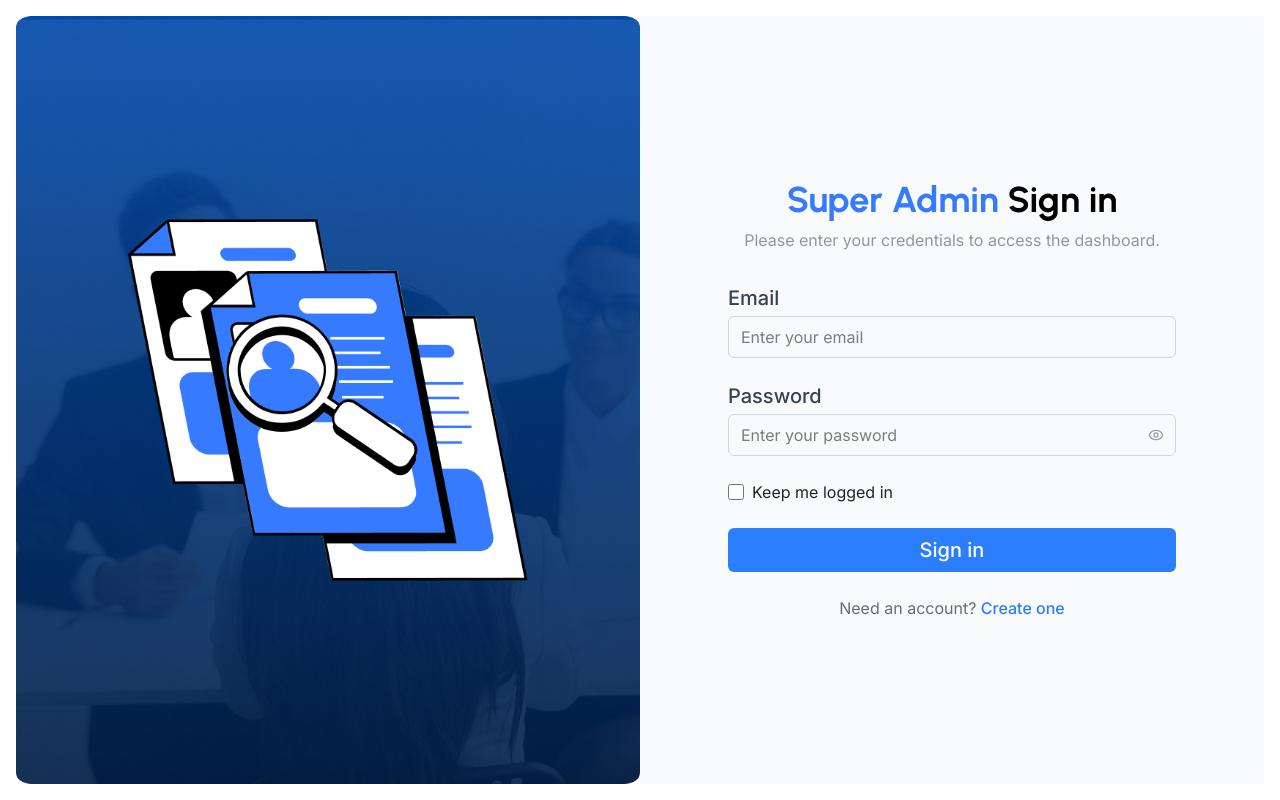
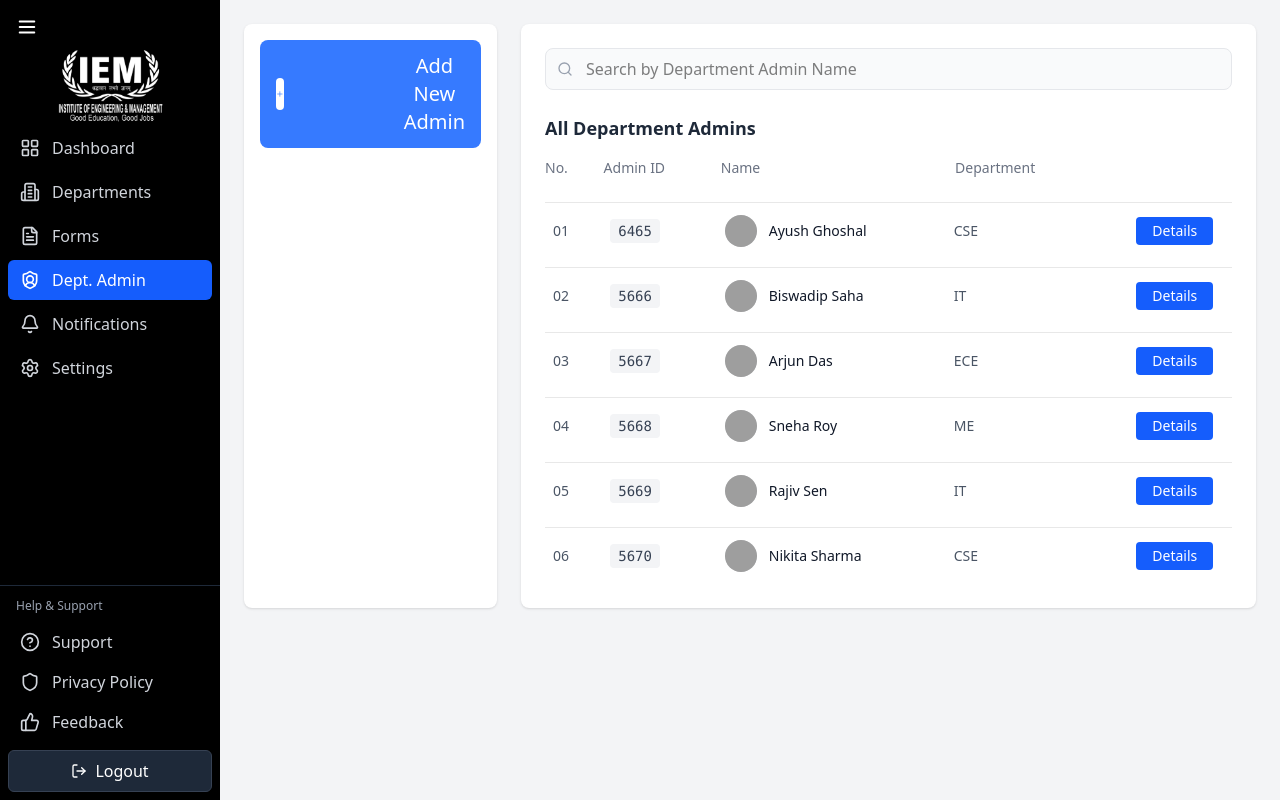
Before and after one commit to rohit-2604/iemuem_career, a React (Vite) app: page /superadmin/dept_admin in a window 1280 px wide. Before the commit this address led to /superadmin/login. Built offline with nearby package versions, Linux system fonts and the light colour scheme; no server answers; grey boxes are pictures that could not be loaded.

Commit message:
Add DepartmentAdmin

```diff
--- a/src/AppRoutes.jsx
+++ b/src/AppRoutes.jsx
@@ -20,6 +20,7 @@ import ModeratorDashboard from "./pages/Admin/Dashboard";
 // User pages
 import UserDashboard from "./pages/User/Dashboard";
 import Departments from "./pages/SuperAdmin/Departments";
+import DepartmentAdminDashboard from "./pages/SuperAdmin/DepartAdminDashboard";
 
 function AppRoutes() {
   return (
@@ -38,6 +39,7 @@ function AppRoutes() {
         <Route path="dashboard" element={<SuperAdminDashboard />} />
         <Route path="departments" element={<Departments />} />
         <Route path="forms" element={<SuperAdminForms />} />
+        <Route path="dept_admin" element={<DepartmentAdminDashboard />} />
       </Route>
 
       {/* Moderator routes */}
--- /dev/null
+++ b/src/pages/SuperAdmin/DepartAdminDashboard.jsx
@@ -0,0 +1,111 @@
+
+
+import { useState } from "react"
+import { Plus, Search } from "lucide-react"
+import user from "../../assets/superadmin/user1.jpg"
+
+const adminsData = [
+  { adminId: "6465", name: "Ayush Ghoshal", department: "CSE", avatar: user },
+  { adminId: "5666", name: "Biswadip Saha", department: "IT", avatar: user  },
+  { adminId: "5667", name: "Arjun Das", department: "ECE", avatar: user  },
+  { adminId: "5668", name: "Sneha Roy", department: "ME", avatar: user  },
+  { adminId: "5669", name: "Rajiv Sen", department: "IT", avatar: user},
+  { adminId: "5670", name: "Nikita Sharma", department: "CSE", avatar: user },
+]
+
+export default function DepartmentAdminDashboard() {
+  const [searchTerm, setSearchTerm] = useState("")
+
+  const filteredAdmins = adminsData.filter(
+    (admin) =>
+      admin.name.toLowerCase().includes(searchTerm.toLowerCase()) ||
+      admin.department.toLowerCase().includes(searchTerm.toLowerCase())
+  )
+
+  return (
+    <div className="min-h-screen bg-gray-100 p-6">
+      <div className="flex flex-col lg:flex-row gap-6">
+        {/* Sidebar */}
+        <div className="w-full lg:w-1/4 ">
+          <div className="bg-white rounded-lg shadow p-4 h-full ">
+            <button
+              onClick={() => console.log("Add New Admin")}
+              className="w-full flex items-center justify-center gap-30 bg-[#367aff] text-white font-medium py-3 px-4 rounded-lg hover:bg-blue-700 transition"
+            >
+              <Plus className="w-8 h-8 bg-white text-[#367aff] rounded-lg " />
+              <div className="text-xl">
+
+              Add New Admin
+              </div>
+            </button>
+          </div>
+        </div>
+
+        {/* Main Content */}
+        <div className="w-full lg:w-3/4">
+          <div className="bg-white rounded-lg shadow p-6">
+            {/* Search Input */}
+            <div className="relative mb-6">
+              <Search className="absolute left-3 top-1/2 transform -translate-y-1/2 text-gray-400 w-4 h-4" />
+              <input
+                type="text"
+                placeholder="Search by Department Admin Name"
+                value={searchTerm}
+                onChange={(e) => setSearchTerm(e.target.value)}
+                className="w-full pl-10 pr-4 py-2 border border-gray-200 rounded-lg focus:outline-none focus:ring-2 focus:ring-blue-500 bg-gray-50"
+              />
+            </div>
+
+            {/* Table Header */}
+            <h2 className="text-lg font-semibold text-gray-800 mb-4">All Department Admins</h2>
+            <div className="grid grid-cols-12 gap-4 text-sm font-medium text-gray-500  pb-2">
+              <div className="col-span-1">No.</div>
+              <div className="col-span-2">Admin ID</div>
+              <div className="col-span-4">Name</div>
+              <div className="col-span-3">Department</div>
+              {/* <div className="col-span-2 text-center">Actions</div> */}
+            </div>
+
+            {/* Admin Rows */}
+            <div className="mt-4 space-y-2 ">
+              {filteredAdmins.map((admin, index) => (
+                <div
+                  key={admin.adminId}
+                  className="grid grid-cols-12 gap-4 items-center text-sm bg-white hover:bg-gray-50  px-2 py-3 border-t border-[#e8e8e8]"
+                >
+                  <div className="col-span-1 text-gray-600">{String(index + 1).padStart(2, "0")}</div>
+                  <div className="col-span-2">
+                    <span className="bg-gray-100 px-2 py-1 rounded font-mono text-gray-700 text-sm">
+                      {admin.adminId}
+                    </span>
+                  </div>
+                  <div className="col-span-4 flex items-center gap-3">
+                    <img
+                      src={admin.avatar}
+                      alt={admin.name}
+                      className="h-8 w-8 rounded-full object-cover bg-gray-200"
+                    />
+                    <span className="text-gray-900 font-medium">{admin.name}</span>
+                  </div>
+                  <div className="col-span-3 text-gray-600">{admin.department}</div>
+                  <div className="col-span-2 flex justify-center">
+                    <button
+                      onClick={() => console.log("Details", admin)}
+                      className="text-sm px-4 py-1 bg-blue-600 text-white rounded hover:bg-blue-700 transition"
+                    >
+                      Details
+                    </button>
+                  </div>
+                </div>
+              ))}
+
+              {filteredAdmins.length === 0 && (
+                <div className="text-center text-gray-500 py-6">No admins found matching your search.</div>
+              )}
+            </div>
+          </div>
+        </div>
+      </div>
+    </div>
+  )
+}
```
